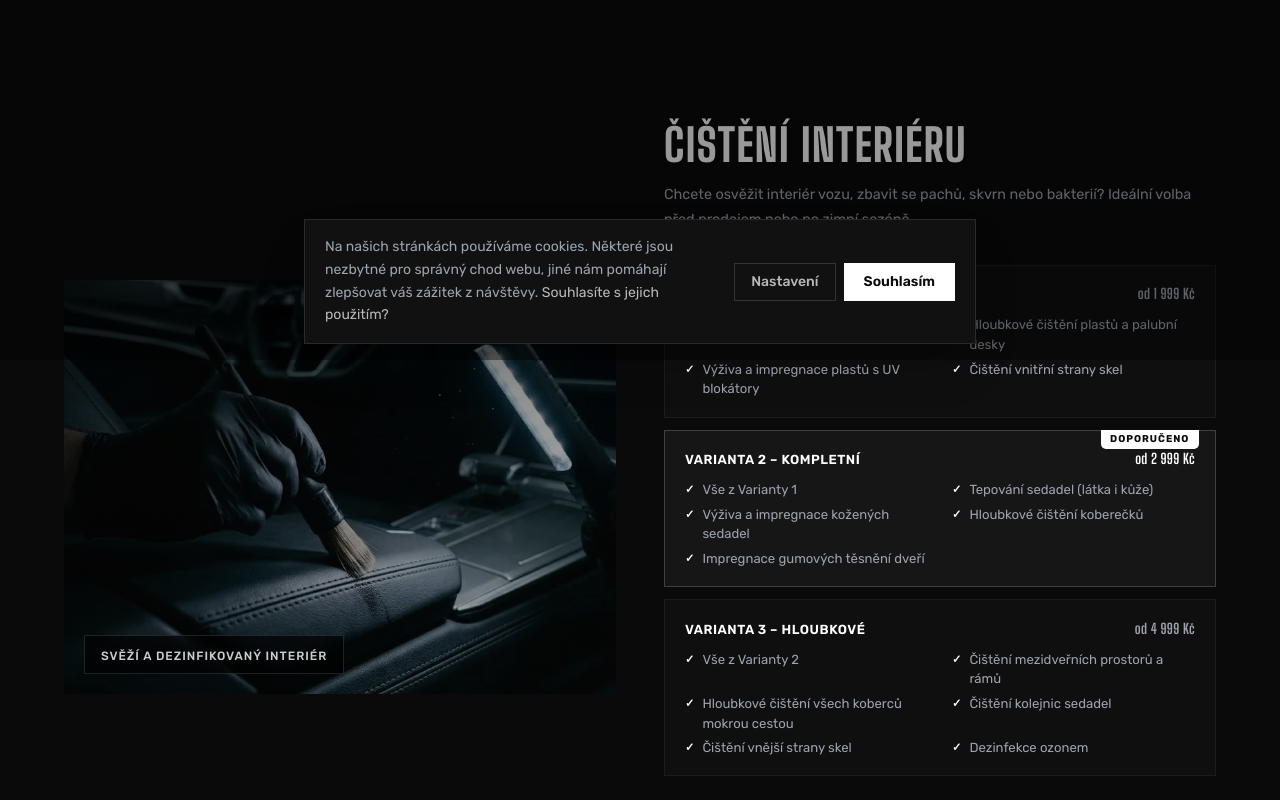
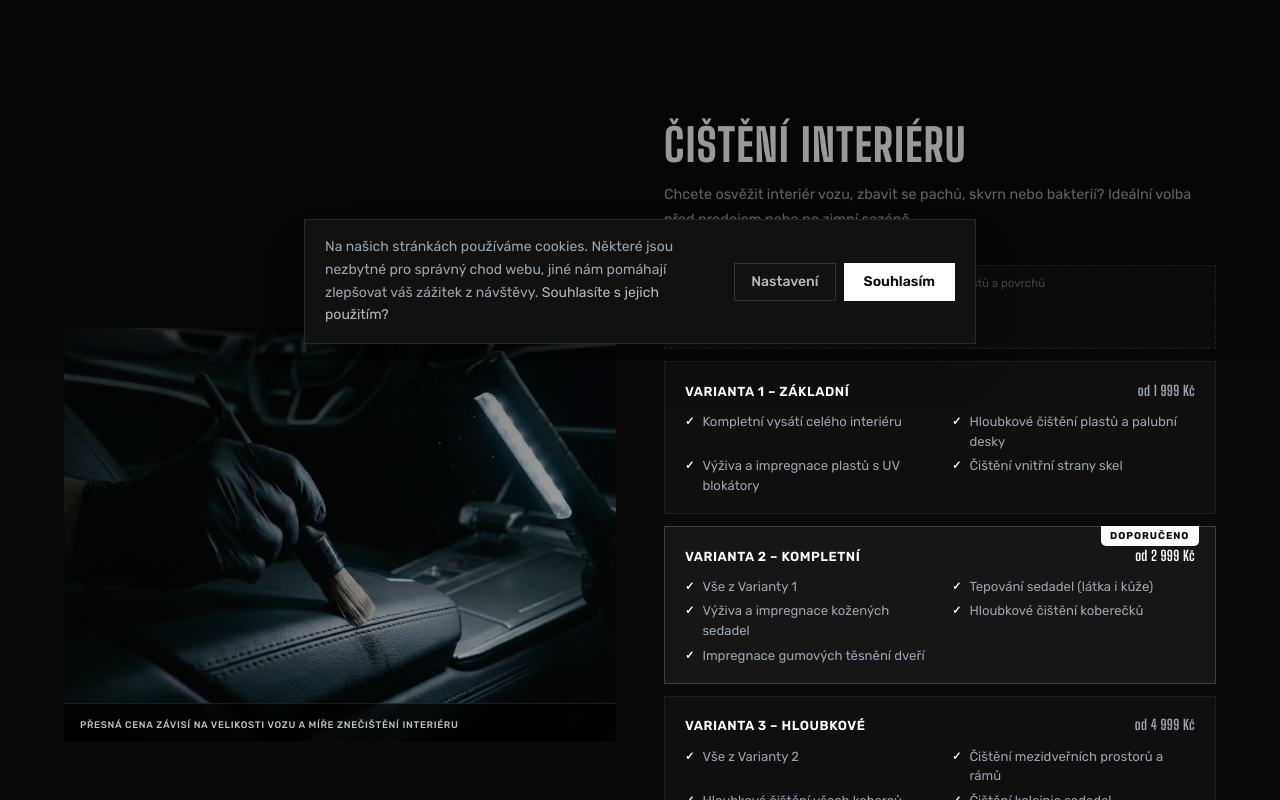
Before and after one commit to MarekSmooth/MN-Shine, a Next.js app: page /sluzby in a window 1280 px wide. Shown: the part 440-1240 px from the top of the page. Built offline with nearby package versions, Linux system fonts and the light colour scheme.

Commit message:
Sluzby updated, added refresh variant for interior cleaning

```diff
--- a/src/app/cenik/page.tsx
+++ b/src/app/cenik/page.tsx
@@ -7,13 +7,20 @@ export const metadata: Metadata = {
 };
 
 type Variant = { name: string; price: string; items: string[]; recommended?: boolean; note?: string };
-type ServiceGroup = { id: string; name: string; href: string; variants: Variant[] };
+type ServiceGroup = { id: string; name: string; href: string; priceNote: string; miniVariant?: { name: string; price: string; items: string[]; note: string }; variants: Variant[] };
 
 const priceCategories: ServiceGroup[] = [
   {
     id: 'cisteni-interieru',
     name: 'Čištění interiéru',
     href: '/sluzby/cisteni-interieru-brno',
+    priceNote: 'Přesná cena závisí na velikosti vozu a míře znečištění interiéru.',
+    miniVariant: {
+      name: 'Rychlý refresh',
+      price: '800 Kč',
+      items: ['Setření prachu z plastů a povrchů', 'Kompletní vysátí interiéru', 'Umýtí oken zevnitř'],
+      note: 'Do 1 hodiny — ideální pro pravidelně udržované vozy',
+    },
     variants: [
       {
         name: 'Varianta 1 – Základní',
@@ -38,6 +45,7 @@ const priceCategories: ServiceGroup[] = [
     id: 'cisteni-exterieru',
     name: 'Čištění exteriéru',
     href: '/sluzby/cisteni-exterieru-brno',
+    priceNote: 'Přesná cena závisí na velikosti vozu a stupni znečištění a zanesení laku.',
     variants: [
       {
         name: 'Důkladné mytí s ochranou laku',
@@ -51,6 +59,7 @@ const priceCategories: ServiceGroup[] = [
     id: 'renovace-laku',
     name: 'Renovace laku',
     href: '/sluzby/renovace-laku-brno',
+    priceNote: 'Přesná cena závisí na velikosti vozu a rozsahu defektů a poškození laku.',
     variants: [
       {
         name: 'Jednokroková renovace',
@@ -71,6 +80,7 @@ const priceCategories: ServiceGroup[] = [
     id: 'ochrana-laku',
     name: 'Ochrana laku',
     href: '/sluzby/ochrana-laku-brno',
+    priceNote: 'Přesná cena závisí na velikosti vozu a zvolené metodě ochrany laku.',
     variants: [
       {
         name: 'Voskování',
@@ -89,6 +99,7 @@ const priceCategories: ServiceGroup[] = [
     id: 'renovace-svetel',
     name: 'Renovace světlometů',
     href: '/sluzby/renovace-svetel-brno',
+    priceNote: 'Přesná cena závisí na míře zakalenosti a aktuálním stavu světlometů.',
     variants: [
       {
         name: 'Renovace světlometů',
@@ -101,6 +112,7 @@ const priceCategories: ServiceGroup[] = [
     id: 'oprava-kuze',
     name: 'Oprava kůže',
     href: '/sluzby/renovace-kuze-brno',
+    priceNote: 'Přesná cena závisí na rozsahu poškození a celkové ploše kožených povrchů.',
     variants: [
       {
         name: 'Oprava a renovace kůže',
@@ -150,6 +162,20 @@ export default function CenikPage() {
                   Detail služby ›
                 </Link>
               </div>
+
+              {/* Mini variant strip */}
+              {cat.miniVariant && (
+                <div style={{ marginBottom: '1rem', padding: '0.5rem 1.25rem', border: '1px dashed rgba(255,255,255,0.15)', backgroundColor: 'rgba(255,255,255,0.03)', display: 'flex', alignItems: 'center', flexWrap: 'wrap', gap: '0.4rem 1.25rem' }}>
+                  <div style={{ display: 'flex', alignItems: 'baseline', gap: '0.6rem', flexShrink: 0 }}>
+                    <span style={{ color: 'rgba(255,255,255,0.5)', fontSize: '0.68rem', fontWeight: 600, letterSpacing: '0.1em', textTransform: 'uppercase', whiteSpace: 'nowrap' }}>{cat.miniVariant.name}</span>
+                    <span style={{ color: '#FFFFFF', fontWeight: 700, fontSize: '0.95rem', fontFamily: "'Big Shoulders Display', sans-serif", whiteSpace: 'nowrap' }}>{cat.miniVariant.price}</span>
+                  </div>
+                  {cat.miniVariant.items.map(item => (
+                    <span key={item} style={{ color: 'rgba(255,255,255,0.4)', fontSize: '0.75rem', whiteSpace: 'nowrap' }}>✓ {item}</span>
+                  ))}
+                  <span style={{ color: 'rgba(255,255,255,0.3)', fontSize: '0.7rem', fontStyle: 'italic', whiteSpace: 'nowrap', flexShrink: 0 }}>{cat.miniVariant.note}</span>
+                </div>
+              )}
 
               {/* Variants grid */}
               <div style={{ display: 'grid', gridTemplateColumns: 'repeat(auto-fit, minmax(260px, 1fr))', gap: '1rem' }}>
@@ -218,6 +244,10 @@ export default function CenikPage() {
                   </div>
                 ))}
               </div>
+              {/* Price note */}
+              <p style={{ color: 'rgba(255,255,255,0.35)', fontSize: '0.72rem', letterSpacing: '0.05em', marginTop: '0.6rem', marginBottom: 0 }}>
+                * {cat.priceNote}
+              </p>
             </div>
           ))}
         </div>
--- a/src/app/sluzby/page.tsx
+++ b/src/app/sluzby/page.tsx
@@ -24,9 +24,11 @@ type ServiceCategory = {
   id: string;
   name: string;
   tagline: string;
+  priceNote: string;
   href: string;
   image: string;
   forWho: string;
+  miniVariant?: { name: string; price: string; items: string[]; note: string };
   variants: Variant[];
 };
 
@@ -35,9 +37,16 @@ const serviceCategories: ServiceCategory[] = [
     id: 'cisteni-interieru',
     name: 'Čištění interiéru',
     tagline: 'Svěží a dezinfikovaný interiér',
+    priceNote: 'Přesná cena závisí na velikosti vozu a míře znečištění interiéru',
     href: '/sluzby/cisteni-interieru-brno',
     image: '/icons/interier.webp',
     forWho: 'Chcete osvěžit interiér vozu, zbavit se pachů, skvrn nebo bakterií? Ideální volba před prodejem nebo po zimní sezóně.',
+    miniVariant: {
+      name: 'Rychlý refresh',
+      price: '800 Kč',
+      items: ['Setření prachu z plastů a povrchů', 'Kompletní vysátí interiéru', 'Umýtí oken zevnitř'],
+      note: 'Do 1 hodiny — ideální pro pravidelně udržované vozy',
+    },
     variants: [
       { name: 'Varianta 1 – Základní', price: 'od 1 999 Kč', items: ['Kompletní vysátí celého interiéru', 'Hloubkové čištění plastů a palubní desky', 'Výživa a impregnace plastů s UV blokátory', 'Čištění vnitřní strany skel'] },
       { name: 'Varianta 2 – Kompletní', price: 'od 2 999 Kč', items: ['Vše z Varianty 1', 'Tepování sedadel (látka i kůže)', 'Výživa a impregnace kožených sedadel', 'Hloubkové čištění koberečků', 'Impregnace gumových těsnění dveří'], recommended: true },
@@ -48,6 +57,7 @@ const serviceCategories: ServiceCategory[] = [
     id: 'cisteni-exterieru',
     name: 'Čištění exteriéru',
     tagline: 'Ruční mytí a dekontaminace laku',
+    priceNote: 'Přesná cena závisí na velikosti vozu a stupni znečištění exteriéru',
     href: '/sluzby/cisteni-exterieru-brno',
     image: '/icons/exterier.webp',
     forWho: 'Základ péče o každý vůz. Doporučujeme po zimní sezóně nebo před aplikací ochrany laku.',
@@ -59,6 +69,7 @@ const serviceCategories: ServiceCategory[] = [
     id: 'renovace-laku',
     name: 'Renovace laku',
     tagline: 'Strojní leštění a korekce defektů',
+    priceNote: 'Přesná cena závisí na velikosti vozu a rozsahu defektů a poškození laku',
     href: '/sluzby/renovace-laku-brno',
     image: '/icons/renovacelak.webp',
     forWho: 'Trápí vás swirlmarks nebo zakalený lak? Strojní leštění vrátí laku původní hloubku a lesk.',
@@ -71,6 +82,7 @@ const serviceCategories: ServiceCategory[] = [
     id: 'ochrana-laku',
     name: 'Ochrana laku',
     tagline: 'Vosk, keramika nebo PPF fólie',
+    priceNote: 'Přesná cena závisí na velikosti vozu a zvolené metodě ochrany laku',
     href: '/sluzby/ochrana-laku-brno',
     image: '/icons/ochrana.webp',
     forWho: 'Chcete zachovat lak v perfektním stavu a snížit nároky na každodenní údržbu?',
@@ -83,6 +95,7 @@ const serviceCategories: ServiceCategory[] = [
     id: 'renovace-svetel',
     name: 'Renovace světel',
     tagline: 'Průhlednost a bezpečnost jízdy',
+    priceNote: 'Přesná cena závisí na míře zakalenosti a aktuálním stavu světlometů',
     href: '/sluzby/renovace-svetel-brno',
     image: '/icons/svetla.webp',
     forWho: 'Zakalené světlomety kazí vzhled i bezpečnost. Renovací ušetříte oproti výměně.',
@@ -94,6 +107,7 @@ const serviceCategories: ServiceCategory[] = [
     id: 'renovace-kuze',
     name: 'Renovace kůže',
     tagline: 'Obnova luxusního interiéru',
+    priceNote: 'Přesná cena závisí na rozsahu poškození a celkové ploše kožených povrchů',
     href: '/sluzby/renovace-kuze-brno',
     image: '/icons/kuze.webp',
     forWho: 'Kůže popraskala nebo vybledla? Renovace ji vrátí do původního stavu za zlomek ceny výměny.',
@@ -105,6 +119,7 @@ const serviceCategories: ServiceCategory[] = [
     id: 'oprava-skrabancu',
     name: 'Oprava škrábanců',
     tagline: 'Bez nutnosti lakovny',
+    priceNote: 'Přesná cena závisí na počtu, hloubce a rozsahu poškozených míst',
     href: '/sluzby/oprava-skrabancu-brno',
     image: '/icons/skrabance.webp',
     forWho: 'Škrábanec od klíče nebo parkovacího manévru? Minimálně invazivní metody zvládnou většinu povrchových poškození.',
@@ -171,9 +186,9 @@ export default function ServicesPage() {
                 />
                 {/* Gradient overlay */}
                 <div style={{ position: 'absolute', inset: 0, background: 'linear-gradient(135deg, rgba(0,0,0,0.45) 0%, rgba(0,0,0,0.1) 100%)' }} />
-                {/* Tagline badge */}
-                <div style={{ position: 'absolute', bottom: '1.25rem', left: '1.25rem', backgroundColor: 'rgba(0,0,0,0.65)', backdropFilter: 'blur(8px)', border: '1px solid rgba(255,255,255,0.12)', borderRadius: '0', padding: '0.4rem 1rem' }}>
-                  <span style={{ color: 'rgba(255,255,255,0.8)', fontSize: '0.75rem', letterSpacing: '0.08em', textTransform: 'uppercase', fontWeight: 500 }}>{cat.tagline}</span>
+                {/* Price note — full-width bottom strip */}
+                <div style={{ position: 'absolute', bottom: '0', left: '0', right: '0', backgroundColor: 'rgba(0,0,0,0.72)', backdropFilter: 'blur(6px)', borderTop: '1px solid rgba(255,255,255,0.10)', padding: '0.45rem 1rem' }}>
+                  <span style={{ color: 'rgba(255,255,255,0.75)', fontSize: '0.6rem', letterSpacing: '0.07em', textTransform: 'uppercase', fontWeight: 500 }}>{cat.priceNote}</span>
                 </div>
               </div>
 
@@ -185,6 +200,20 @@ export default function ServicesPage() {
                 <p style={{ color: '#9CA3AF', lineHeight: 1.75, marginBottom: '2rem', fontSize: '0.9rem' }}>
                   {cat.forWho}
                 </p>
+
+                {/* Mini variant strip */}
+                {cat.miniVariant && (
+                  <div style={{ marginBottom: '0.75rem', padding: '0.5rem 1rem', border: '1px dashed rgba(255,255,255,0.15)', backgroundColor: 'rgba(255,255,255,0.03)', display: 'flex', alignItems: 'center', flexWrap: 'wrap', gap: '0.4rem 1.25rem' }}>
+                    <div style={{ display: 'flex', alignItems: 'baseline', gap: '0.6rem', flexShrink: 0 }}>
+                      <span style={{ color: 'rgba(255,255,255,0.5)', fontSize: '0.68rem', fontWeight: 600, letterSpacing: '0.1em', textTransform: 'uppercase', whiteSpace: 'nowrap' }}>{cat.miniVariant.name}</span>
+                      <span style={{ color: '#FFFFFF', fontWeight: 700, fontSize: '0.85rem', fontFamily: "'Big Shoulders Display', sans-serif", whiteSpace: 'nowrap' }}>{cat.miniVariant.price}</span>
+                    </div>
+                    {cat.miniVariant.items.map(item => (
+                      <span key={item} style={{ color: 'rgba(255,255,255,0.4)', fontSize: '0.72rem', whiteSpace: 'nowrap' }}>✓ {item}</span>
+                    ))}
+                    <span style={{ color: 'rgba(255,255,255,0.3)', fontSize: '0.68rem', fontStyle: 'italic', whiteSpace: 'nowrap', flexShrink: 0 }}>{cat.miniVariant.note}</span>
+                  </div>
+                )}
 
                 {/* Variant cards */}
                 <div style={{ display: 'flex', flexDirection: 'column', gap: '0.75rem', marginBottom: '2rem' }}>
--- a/src/components/sections/ServicesPreview.tsx
+++ b/src/components/sections/ServicesPreview.tsx
@@ -50,7 +50,7 @@ const services = [
 ];
 
 // Row 1: 4 skewed tiles | Row 2: 3 centered tiles
-const ROW1 = [0, 5, 3, 1]; // Čištění ext, Čištění interiéru, Renovace laku, Ochrana laku
+const ROW1 = [5, 0, 3, 1]; // Čištění interiéru, Čištění ext, Renovace laku, Ochrana laku
 const ROW2 = [4, 2, 6];    // Renovace světel, Renovace kůže, Oprava škrábanců
 const CARD_HEIGHT = 220;
 
```
Also changed, not shown: src/components/sections/Hero.tsx (+10 -2 lines).
